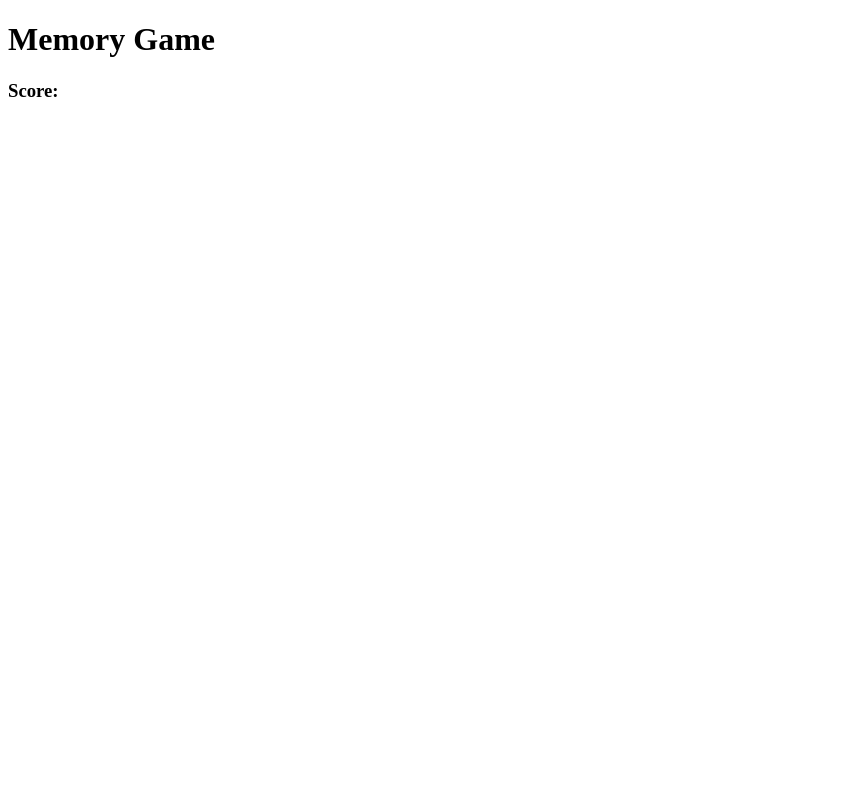
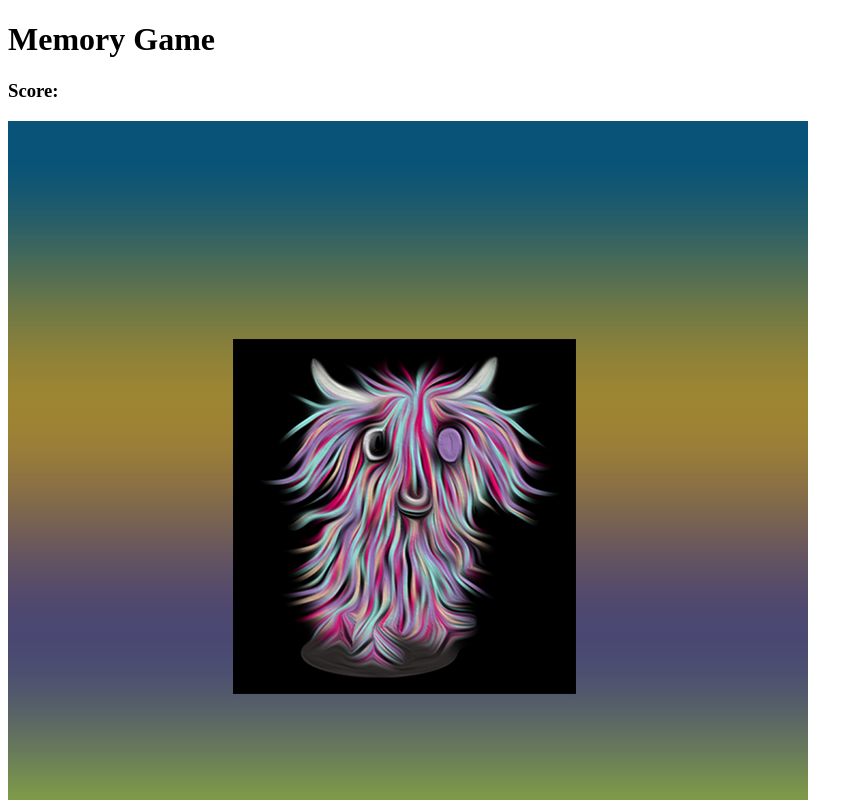
Before and after one commit to Lu-Smith/memory-game, a plain HTML site: page index.html in a window 1280 px wide. Shown: the top 800 px of the page, without its empty margins (0-863 px from the left). Drawn offline with Linux system fonts and the light colour scheme.

Commit message:
Updated script.js

```diff
--- a/index.html
+++ b/index.html
@@ -10,7 +10,7 @@
 <body>
     <h1>Memory Game</h1>
     <h3>Score: <span class="result"></span></h3>
-    <div class="grid"></div>
+    <div id="grid"></div>
     <script src="script.js"></script>
 </body>
 </html>
--- a/script.js
+++ b/script.js
@@ -97,4 +97,16 @@ const cardArray = [
     },
 ]
 
-console.log(cardArray)
+cardArray.sort(() => 0.5 - Math.random())
+const grid = document.querySelector('#grid')
+
+function createBoard() {
+    for (let i = 0; i < 12; i++) {
+        const card = document.createElement('img')
+        card.setAttribute('src', 'images/frontCard.jpg')
+        card.setAttribute('data-id', i )
+        grid.appendChild(card)
+    }
+}
+
+createBoard()
```
